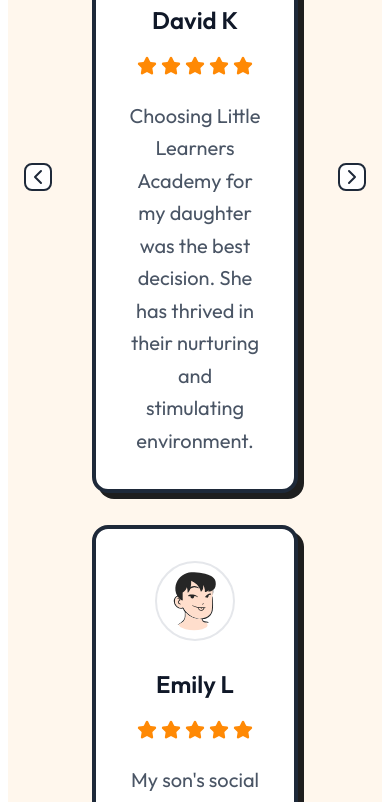
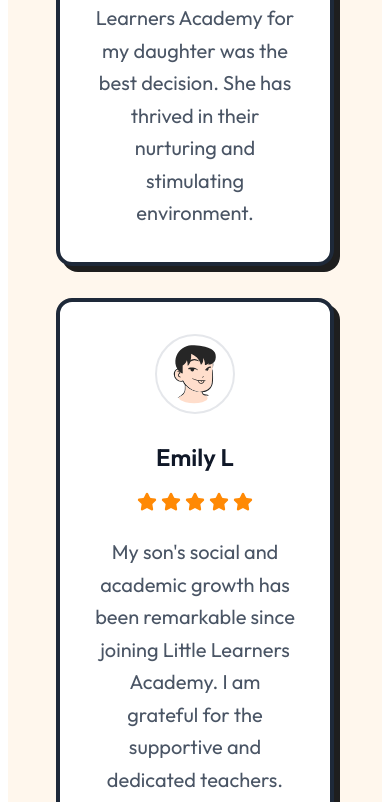
Before and after one commit to nandayekhaungkyaw/code_test, a React (Vite) app: page / in a window 390 px wide. Shown: the part 5127-5929 px from the top of the page. Built offline with nearby package versions, Linux system fonts and the light colour scheme.

Commit message:
responsive-footer

```diff
--- a/src/components/Footer.jsx
+++ b/src/components/Footer.jsx
@@ -53,7 +53,7 @@
   ]
 
   return (
-    <footer style={{ boxShadow: '6px 6px 0 rgb(30, 30, 30)' }} className="bg-white text-[20px] border-4 border-gray-800 rounded-md max-w-[1820px] font-outfit m-auto px-[113px] pt-[110px] pb-[40px]">
+    <footer style={{ boxShadow: '6px 6px 0 rgb(30, 30, 30)' }} className="bg-white text-[20px] border-4 border-gray-800 rounded-md max-w-[1820px] p-4 font-outfit m-auto md:px-[113px] md:pt-[110px] md:pb-[40px]">
       <div className="max-w-7xl mx-auto">
         {/* Main Footer Content */}
         <div className="grid grid-cols-1 md:grid-cols-3 xl:grid-cols-6 gap-12">
--- a/src/components/Testimonials.jsx
+++ b/src/components/Testimonials.jsx
@@ -53,7 +53,7 @@
         {/* Testimonials Container */}
         <div className="relative flex flex-row gap-2 md:gap-[50px] justify-between items-center">
           {/* Left Arrow */}
-          <button className="  md:min-w-[58px] md:min-h-[58px] bg-white border-2 border-gray-800 rounded-lg flex items-center justify-center hover:bg-gray-50 transition-colors">
+          <button className=" hidden  md:min-w-[58px] md:min-h-[58px] bg-white border-2 border-gray-800 rounded-lg md:flex items-center justify-center hover:bg-gray-50 transition-colors">
             <ChevronLeft className="w-6 h-6 text-gray-800" />
           </button>
 
@@ -85,7 +85,7 @@
             ))}
           </div>
 
-             <button className=" md:min-w-[58px] md:min-h-[58px] bg-white border-2 border-gray-800 rounded-lg flex items-center justify-center hover:bg-gray-50 transition-colors">
+             <button className=" md:min-w-[58px] hidden md:min-h-[58px] bg-white border-2 border-gray-800 rounded-lg md:flex items-center justify-center hover:bg-gray-50 transition-colors">
             <ChevronRight className="w-6 h-6 text-gray-800" />
           </button>
         </div>
```
